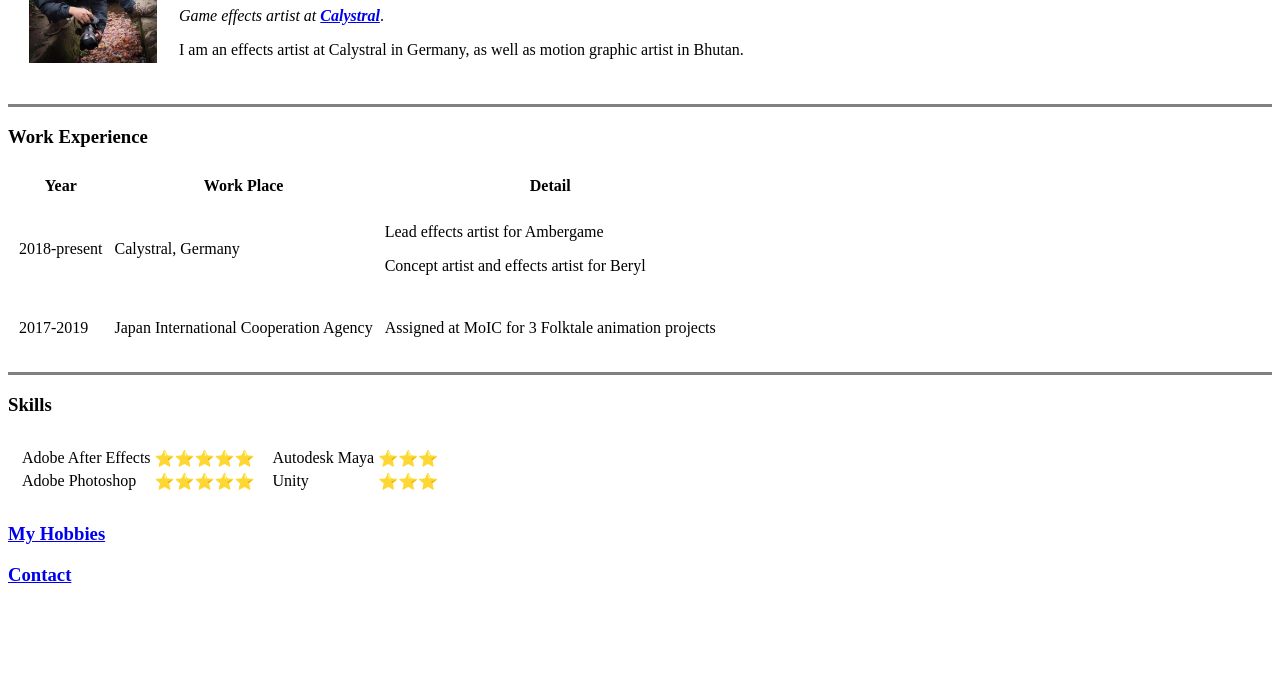
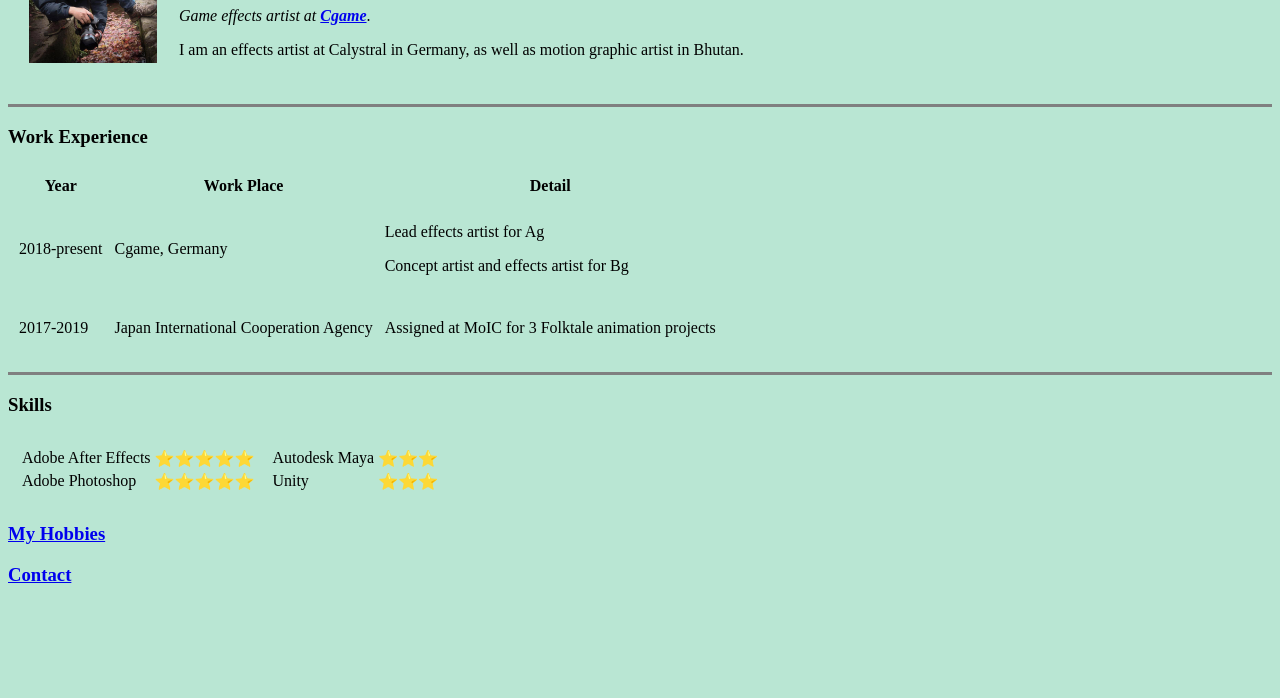
Before and after one commit to KumikoN/cv, a plain HTML site: page index.html in a window 1280 px wide. Shown: the part 102-800 px from the top of the page. Drawn offline with Linux system fonts and the light colour scheme.

Commit message:
Add files via upload

```diff
--- a/index.html
+++ b/index.html
@@ -6,14 +6,14 @@
   <title>Kumiko's personal site</title>
 </head>
 
-<body>
+<body style="background-color: #b9e6d3;">
   <table cellspacing="20">
     <tbody>
       <tr>
         <td><img src="img\profile.jpg" alt="kumiko profile picture" height="128px"></td>
         <td>
           <h1>Kumiko Nakashima</h1>
-          <p><em>Game effects artist at <strong><a href="https://developer.mozilla.org/en-US/docs/Web/SVG/Element/a">Calystral</a></strong></em>.</p>
+          <p><em>Game effects artist at <strong><a href="https://developer.mozilla.org/en-US/docs/Web/SVG/Element/a">Cgame</a></strong></em>.</p>
           <p>I am an effects artist at Calystral in Germany, as well as motion graphic artist in Bhutan.</p>
         </td>
       </tr>
@@ -32,10 +32,10 @@
     <tbody>
       <tr>
         <td>2018-present</td>
-        <td>Calystral, Germany</td>
+        <td>Cgame, Germany</td>
         <td>
-          <p>Lead effects artist for Ambergame</p>
-          <p>Concept artist and effects artist for Beryl</p>
+          <p>Lead effects artist for Ag</p>
+          <p>Concept artist and effects artist for Bg</p>
         </td>
       </tr>
       <tr>
```
